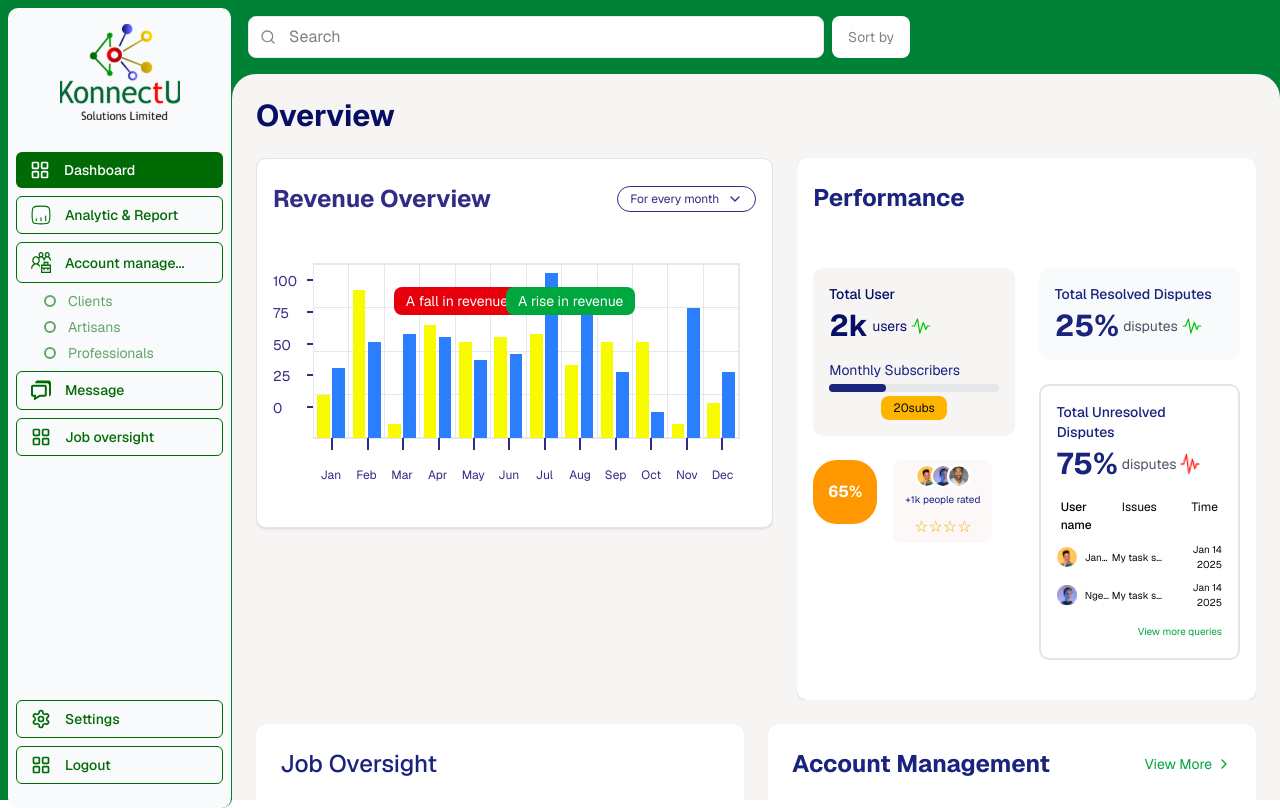
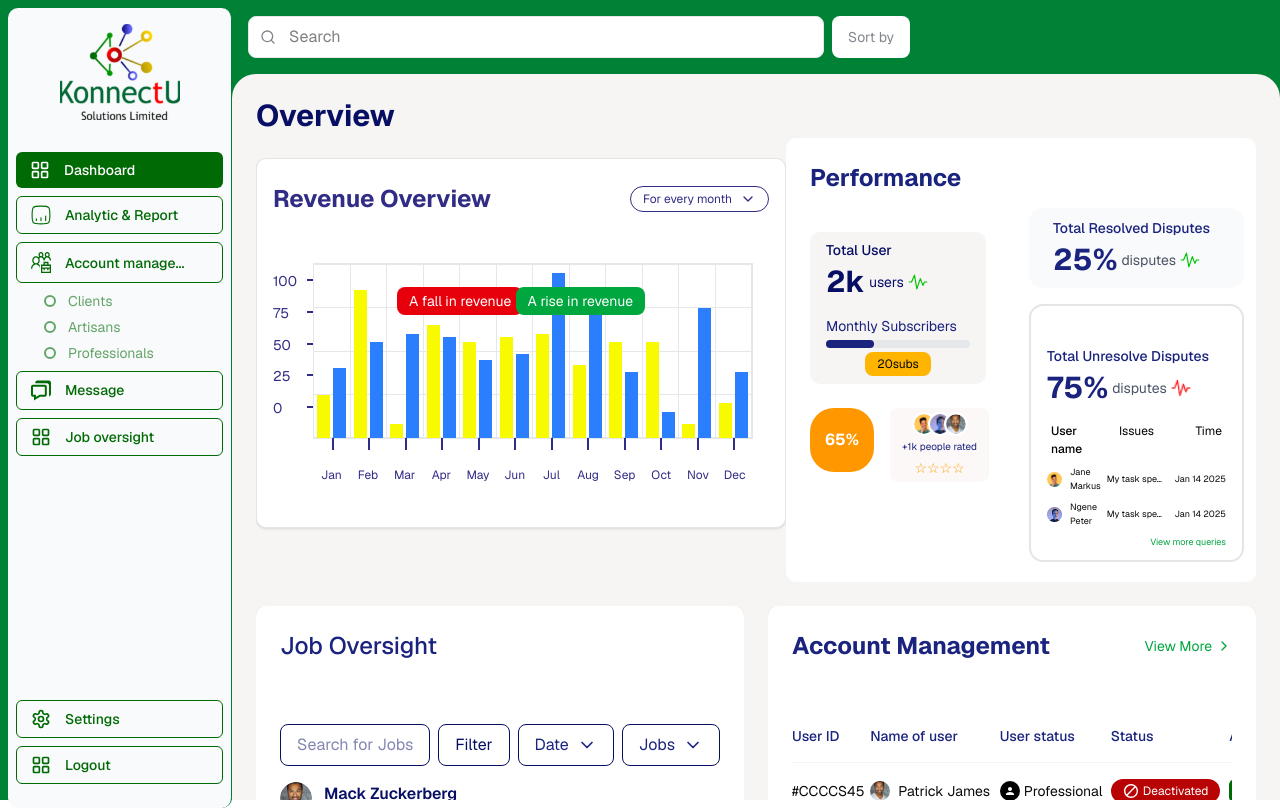
Before and after one commit to ogazboiz/konnect_u, a Next.js app: page / in a window 1280 px wide. Built offline with nearby package versions, Linux system fonts and the light colour scheme.

Commit message:
BUGS: responsiveness layout issues

```diff
--- a/src/components/dashboard.tsx
+++ b/src/components/dashboard.tsx
@@ -18,11 +18,11 @@ export default function Dashboard() {
           </h1>
 
           {/* First Row: RevenueOverview and PerformanceMetrics */}
-          <div className="flex flex-col gap-3 lg:flex-row lg:gap-6 mb-3 lg:mb-6">
+          <div className="flex flex-col gap-3 lg:flex-row lg:gap-0 mb-3 lg:mb-6">
             <div className="w-full lg:w-[53%] overflow-x-hidden">
               <RevenueOverview />
             </div>
-            <div className="w-full lg:w-[47%] overflow-x-hidden">
+            <div className="w-full z-50 mt-[-20px] lg:w-[47%] overflow-x-hidden">
               <PerformanceMetrics />
             </div>
           </div>
--- a/src/components/performance-metrics.tsx
+++ b/src/components/performance-metrics.tsx
@@ -3,178 +3,169 @@ import Image from "next/image";
 
 export default function PerformanceMetrics() {
   return (
-    <Card className="bg-white rounded-lg shadow-sm border-0">
-      <CardHeader className="pb-2 px-3 lg:px-4">
-        <CardTitle className="text-lg lg:text-2xl font-bold text-[#1A237E]">
-          Performance
-        </CardTitle>
-      </CardHeader>
-      <CardContent className="p-3 lg:p-4">
-        <div className="flex flex-col gap-3 lg:grid lg:grid-cols-2 lg:gap-6">
+    <div className="pb-[20px] bg-white rounded-lg ">
+      <Card className="bg-white border-0   pb-0 shadow-none">
+        <CardHeader className="pb-2">
+          <CardTitle className="text-2xl font-bold text-[#1A237E]">
+            Performance
+          </CardTitle>
+        </CardHeader>
+      </Card>
 
-          <div className="space-y-3 lg:space-y-6">
-            {/* Total User Section */}
-            <div className="bg-[#F7F4F4] rounded-lg p-3 lg:p-4">
-              <div className="text-xs lg:text-sm text-[#070F65] font-medium mb-1">
+      <div className=" grid grid-cols-1 md:grid-cols-2 gap-4">
+        {/* Left column */}
+        <Card className=" ml-6 shadow-none border-0">
+          <CardContent className=" p-0  ">
+            <div className="bg-[#F7F4F4] rounded-lg px-4 py-2 w-[176px] ">
+              <div className="text-sm text-[#070F65] font-medium mb-1">
                 Total User
               </div>
               <div className="flex items-center gap-1">
-                <div className="text-xl lg:text-3xl font-bold text-[#070F65]">
-                  2k
-                </div>
-                <div className="text-xs lg:text-sm text-[#070F65]">users</div>
+                <div className="text-3xl font-bold text-[#070F65]">2k</div>
+                <div className="text-sm text-[#070F65]">users</div>
                 <Image
                   src="/up.svg"
-                  alt="Up arrow"
-                  width={16}
-                  height={16}
-                  className="w-4 h-4 lg:w-5 lg:h-5"
+                  alt="Account icon"
+                  width={20}
+                  height={20}
                 />
               </div>
-              <div className="mt-3 lg:mt-4">
-                <div className="text-xs lg:text-sm text-[#1A237E] mb-1">
+
+              <div className="mt-4">
+                <div className="text-sm text-[#1A237E] mb-1">
                   Monthly Subscribers
                 </div>
                 <div className="w-full bg-gray-200 rounded-full h-2">
                   <div className="bg-[#1A237E] h-2 rounded-full w-1/3"></div>
                 </div>
                 <div className="flex justify-center mt-1">
-                  <div className="bg-[#FFB400] text-[10px] lg:text-xs px-2 lg:px-3 py-1 rounded-md">
+                  <div className="bg-[#FFB400]  text-xs px-3 py-1 rounded-md">
                     20subs
                   </div>
                 </div>
               </div>
             </div>
 
-            {/* Rating Section */}
-            <div className="flex gap-3 lg:gap-4">
-              <div className="w-12 h-12 lg:w-16 lg:h-16 rounded-3xl bg-[#FF9800] flex items-center justify-center text-white font-bold text-xs lg:text-base">
+            <div className="flex mt-6 bg-white gap-4">
+              <div className="w-16 h-16 rounded-3xl bg-[#FF9800] flex items-center justify-center text-white font-bold">
                 65%
               </div>
-              <div className="bg-[#FCF8F8] px-2 lg:px-3 py-1 rounded-md flex flex-col items-center gap-1 text-[#1A237E]">
-                <div className="flex -space-x-2">
-                  <img
-                    src="/EllipseAvatar1.svg"
-                    className="w-4 h-4 lg:w-6 lg:h-6 rounded-full border-2 border-white"
-                    alt="Avatar 1"
-                  />
-                  <img
-                    src="/EllipseAvatar2.png"
-                    className="w-4 h-4 lg:w-6 lg:h-6 rounded-full border-2 border-white"
-                    alt="Avatar 2"
-                  />
-                  <img
-                    src="/EllipseAvatar3.svg"
-                    className="w-4 h-4 lg:w-6 lg:h-6 rounded-full border-2 border-white"
-                    alt="Avatar 3"
-                  />
+              <div className="text-sm bg-[#FCF8F8] px-3 py-1 rounded-md">
+                <div className="flex flex-col  items-center gap-1 text-[#1A237E]">
+                  {/* Avatar stack */}
+                  <div className="flex -space-x-2">
+                    <img
+                      src="/EllipseAvatar1.svg"
+                      className="w-6 h-6 rounded-full border-2 border-white"
+                    />
+                    <img
+                      src="/EllipseAvatar2.png"
+                      className="w-6 h-6 rounded-full border-2 border-white"
+                    />
+                    <img
+                      src="/EllipseAvatar3.svg"
+                      className="w-6 h-6 rounded-full border-2 border-white"
+                    />
+                  </div>
+                  <span className="text-[10px]">+1k people rated</span>
                 </div>
-                <span className="text-[9px] lg:text-[10px]">+1k people rated</span>
-                <div className="flex text-[#FFA000] text-xs lg:text-base mt-1 gap-0">
-                  ☆☆☆☆
-                </div>
+                <div className="flex justify-center text-[#FFA000] mt-1 gap-0">☆☆☆☆</div>
               </div>
             </div>
-          </div>
+          </CardContent>
+        </Card>
 
-
-          <div className="space-y-3 lg:space-y-6">
-            {/* Total Resolved Disputes */}
-            <div className="bg-gray-50 rounded-lg p-3 lg:p-4">
-              <div className="text-xs lg:text-sm text-[#1A237E] font-medium mb-1">
+        {/* Right column */}
+        <div className="space-y-4 rounded-lg mr-3">
+          <Card className="bg-gray-50 py-[10px] shadow-none border-0">
+            <CardContent className="">
+              <div className="text-sm text-[#1A237E] font-medium mb-1">
                 Total Resolved Disputes
               </div>
               <div className="flex items-center gap-1">
-                <div className="text-xl lg:text-3xl font-bold text-[#1A237E]">
-                  25%
-                </div>
-                <div className="text-xs lg:text-sm text-gray-600">disputes</div>
+                <div className="text-3xl font-bold text-[#1A237E]">25%</div>
+                <div className="text-sm text-gray-600">disputes</div>
                 <Image
                   src="/up.svg"
-                  alt="Up arrow"
-                  width={16}
-                  height={16}
-                  className="w-4 h-4 lg:w-5 lg:h-5"
+                  alt="Account icon"
+                  width={20}
+                  height={20}
                 />
               </div>
-            </div>
+            </CardContent>
+          </Card>
 
-            {/* Total Unresolved Disputes */}
-            <div className="bg-white rounded-lg border-2 p-3 lg:p-4">
-              <div className="text-xs lg:text-sm text-[#1A237E] font-medium mb-1">
-                Total Unresolved Disputes
+          <Card className="bg-white shadow-none pb-0  border-2">
+            <CardContent className="px-4 pt-4 pb-0">
+              <div className="text-sm text-[#1A237E] font-medium mb-1">
+                Total Unresolve Disputes
               </div>
               <div className="flex items-center gap-1">
-                <div className="text-xl lg:text-3xl font-bold text-[#1A237E]">
-                  75%
-                </div>
-                <div className="text-xs lg:text-sm text-gray-600">disputes</div>
+                <div className="text-3xl font-bold text-[#1A237E]">75%</div>
+                <div className="text-sm text-gray-600">disputes</div>
                 <Image
                   src="/down.png"
-                  alt="Down arrow"
-                  width={16}
-                  height={16}
-                  className="w-4 h-4 lg:w-5 lg:h-5"
+                  alt="Account icon"
+                  width={20}
+                  height={20}
                 />
               </div>
-              <div className="mt-3 lg:mt-4">
-                <div className="grid grid-cols-3 px-1 text-[9px] lg:text-[12px] mb-2 text-[#000000]">
+
+              <div className="mt-4">
+                {/* Header row */}
+                <div className="grid grid-cols-3 px-1 text-[12px] mb-2 text-[#000000]">
                   <div className="font-[420]">User name</div>
                   <div className="font-normal text-center">Issues</div>
                   <div className="font-normal text-right">Time</div>
                 </div>
-                <div className="space-y-2">
+
+                <div className="space-y-2 ">
+                  {/* First row */}
                   <div className="grid grid-cols-3 items-center">
-                    <div className="flex items-center gap-1 lg:gap-2">
+                    <div className="flex items-center gap-2">
                       <Image
                         src="/EllipseAvatar1.svg"
-                        alt="Avatar 1"
-                        width={16}
-                        height={16}
-                        className="w-4 h-4 lg:w-5 lg:h-5"
+                        alt="Account icon"
+                        width={20}
+                        height={20}
                       />
-                      <div className="text-[9px] lg:text-[10px] truncate">
-                        Jane Markus
-                      </div>
+                      <div className="text-[9px]">Jane Markus</div>
                     </div>
-                    <div className="text-[9px] lg:text-[10px] text-center truncate">
+                    <div className="text-[9px] text-center truncate">
                       My task specific...
                     </div>
-                    <div className="text-[9px] lg:text-[10px] text-right">
-                      Jan 14 2025
-                    </div>
+                    <div className="text-[9px] text-right">Jan 14 2025</div>
                   </div>
+
+                  {/* Second row */}
                   <div className="grid grid-cols-3 items-center">
-                    <div className="flex items-center gap-1 lg:gap-2">
+                    <div className="flex items-center gap-2">
                       <Image
                         src="/EllipseAvatar2.png"
-                        alt="Avatar 2"
-                        width={16}
-                        height={16}
-                        className="w-4 h-4 lg:w-5 lg:h-5"
+                        alt="Account icon"
+                        width={20}
+                        height={20}
                       />
-                      <div className="text-[9px] lg:text-[10px] truncate">
-                        Ngene Peter
-                      </div>
+                      <div className="text-[9px]">Ngene Peter</div>
                     </div>
-                    <div className="text-[9px] lg:text-[10px] text-center truncate">
+                    <div className="text-[9px] text-center truncate">
                       My task specific...
                     </div>
-                    <div className="text-[9px] lg:text-[10px] text-right">
-                      Jan 14 2025
-                    </div>
+                    <div className="text-[9px] text-right">Jan 14 2025</div>
                   </div>
                 </div>
-                <div className="text-right mt-2">
-                  <a href="#" className="text-green-600 text-[9px] lg:text-[10px]">
+
+                {/* View more link */}
+                <div className="mb-2  text-right">
+                  <a href="#" className="text-green-600 text-[9px]">
                     View more queries
                   </a>
                 </div>
               </div>
-            </div>
-          </div>
+            </CardContent>
+          </Card>
         </div>
-      </CardContent>
-    </Card>
+      </div>
+    </div>
   );
 }
```
